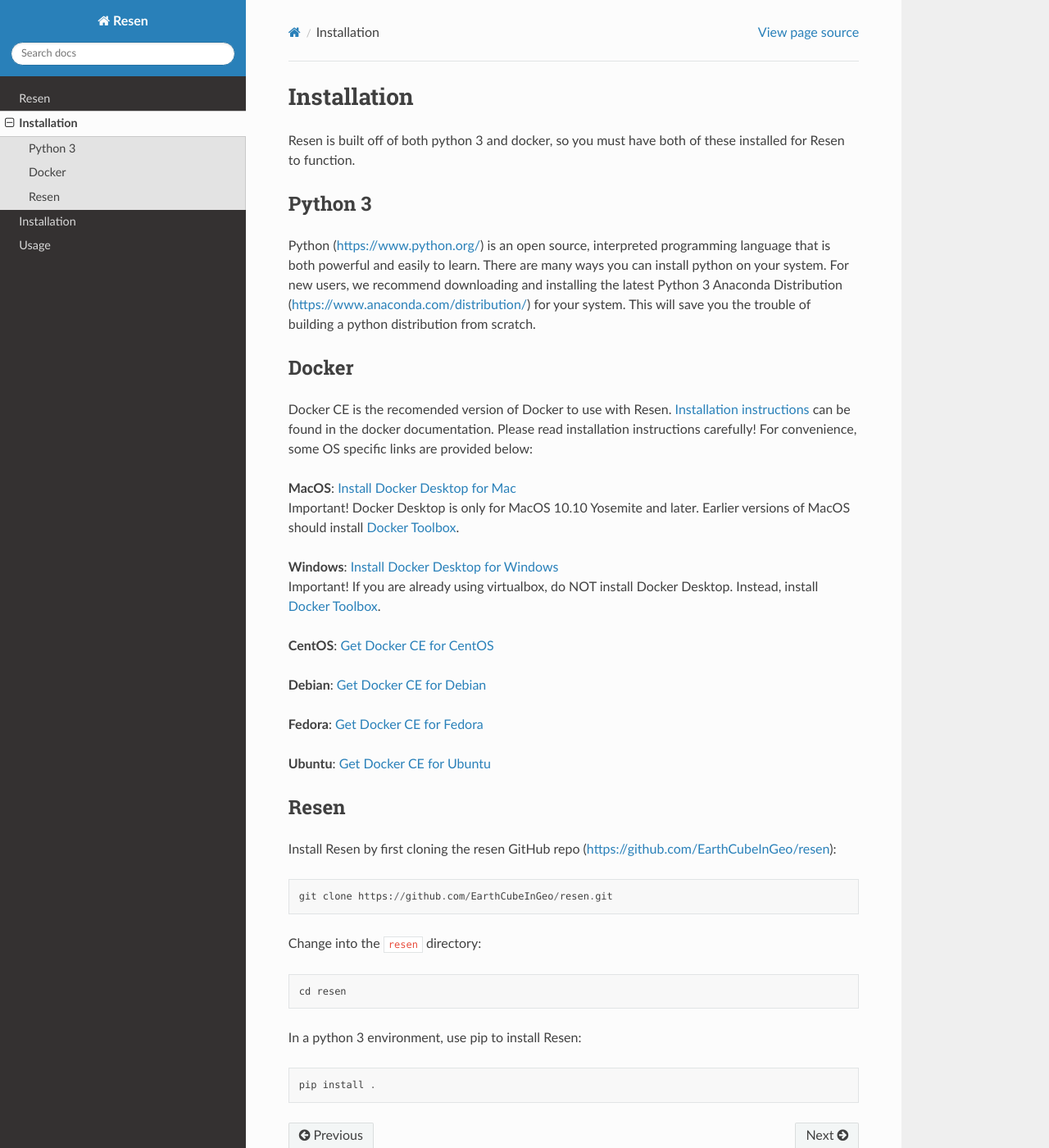
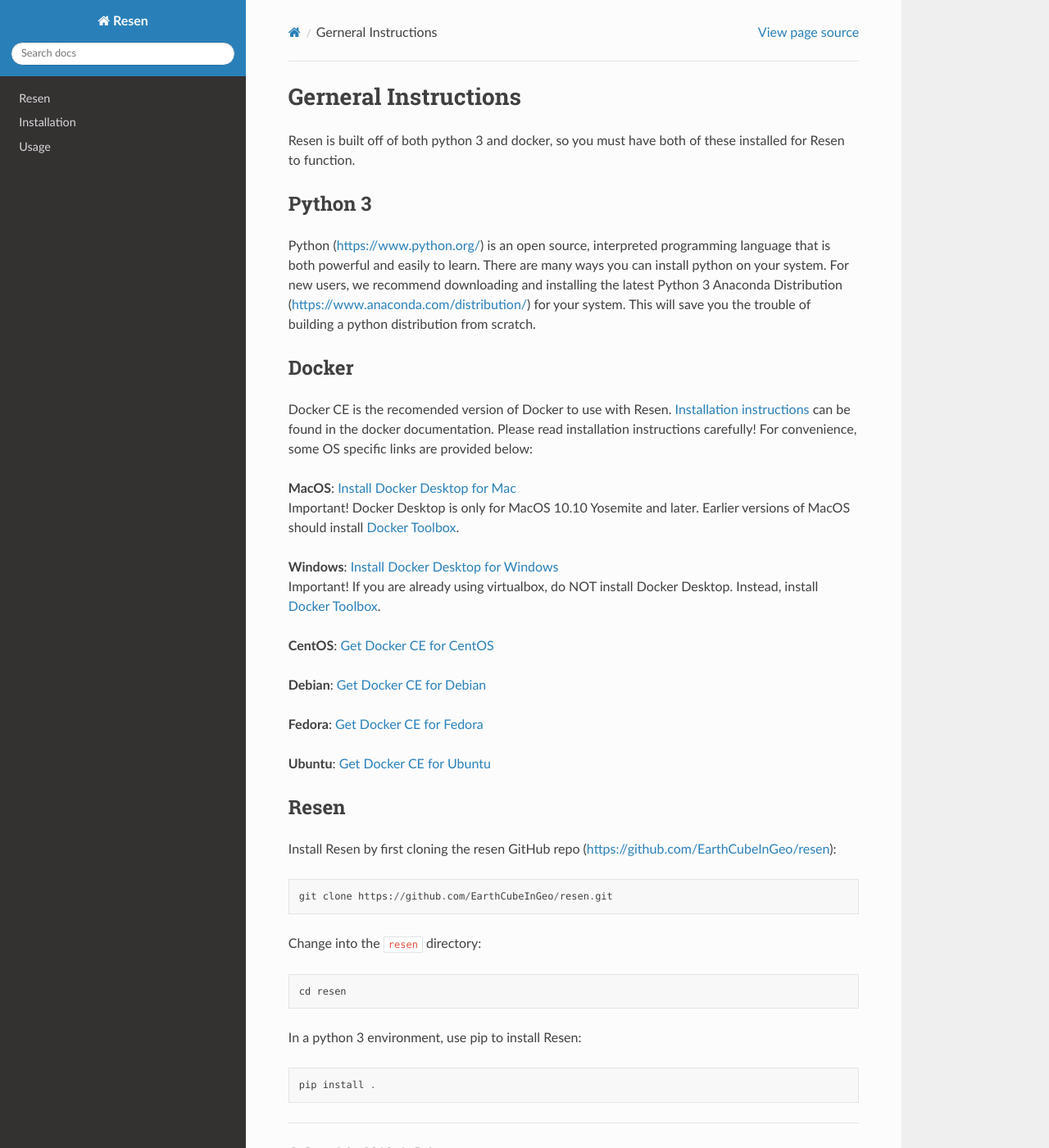
Before and after one commit to EarthCubeInGeo/resen, a Sphinx documentation site: the page built from docs/installation/general.rst, in a window 1280 px wide and 1400 px high. Shown: the whole window at 82% size. Built offline with Sphinx 7.4.7 and the Read the Docs theme 2.0.0, drawn with Linux system fonts in a browser that asks for light colours.

Commit message:
More attempts at nesting.

```diff
--- a/docs/index.rst
+++ b/docs/index.rst
@@ -10,7 +10,6 @@
    :maxdepth: 1
 
    readme
-   installation
    installation/index
    usage
 
--- a/docs/installation.rst
+++ b/docs/installation/general.rst
@@ -1,5 +1,5 @@
-Installation
-************
+Gerneral Instructions
+*********************
 
 Resen is built off of both python 3 and docker, so you must have both of these installed for Resen to function.
 
```
Also changed, not shown: docs/installation/index.rst (+2 -11 lines), docs/installation/windows.rst (renamed from docs/installation/installation_windows.rst).
